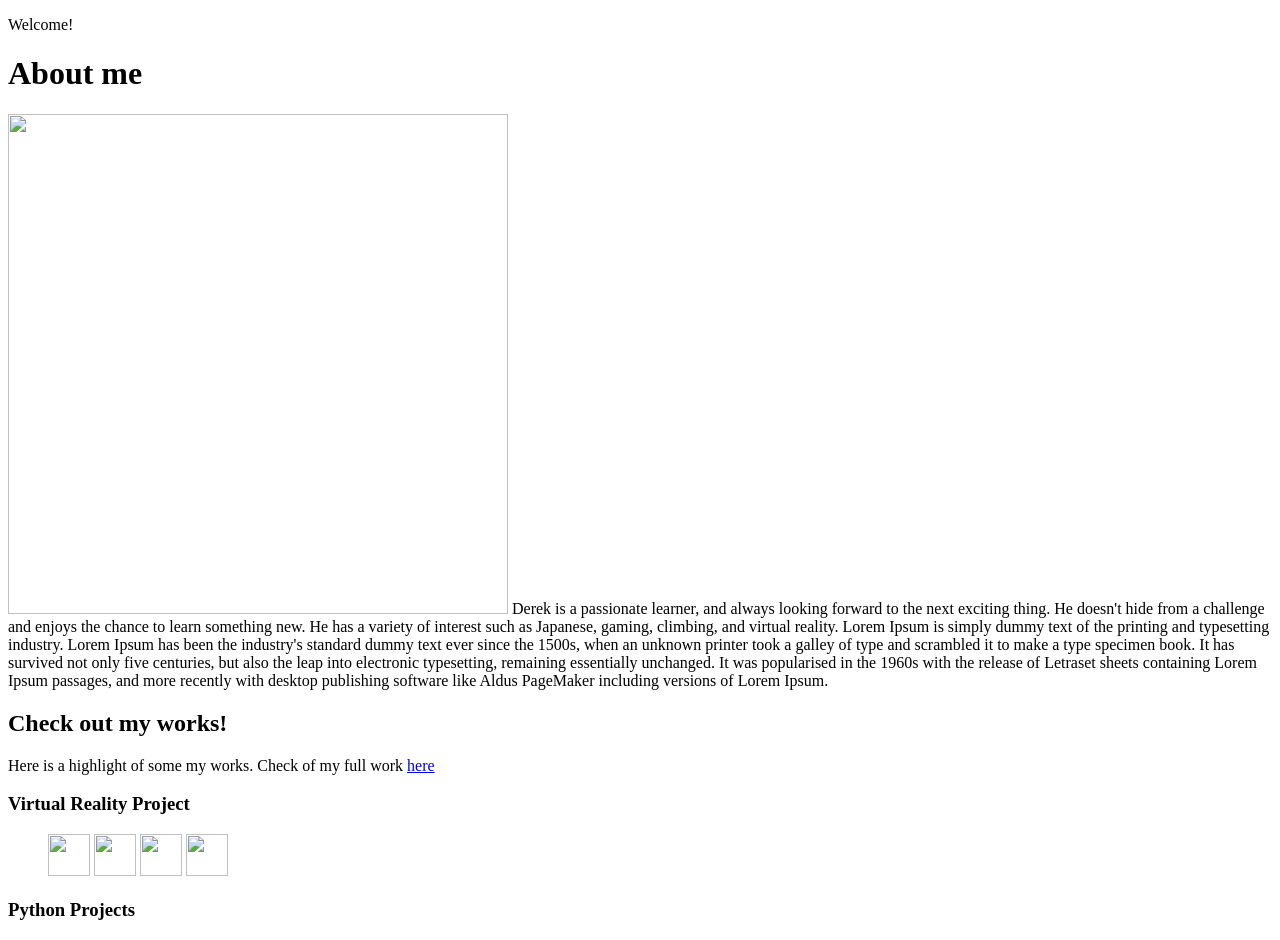
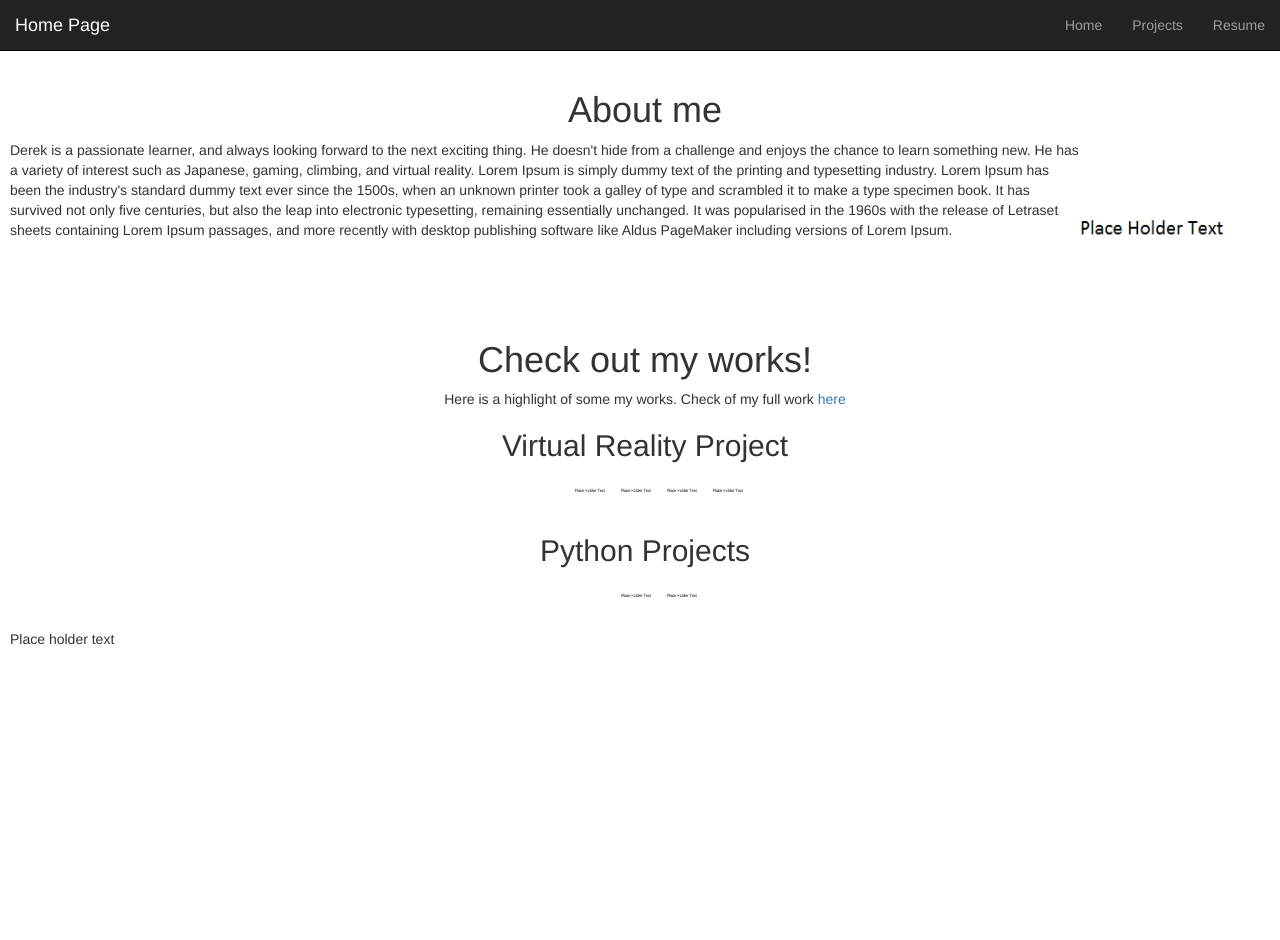
Before and after one commit to dataxerik/my_website, a Django app: page / in a window 1280 px wide. Shown: the top 940 px of the page. After the commit the page ends 645 px from the top, so only its background shows below. Run offline with Django 3.2, Linux system fonts and the light colour scheme; some libraries are stand-ins or nearby versions.

Commit message:
added project section and about section to home page, added nwe style sheet and js for home page

```diff
--- a/home/static/home/css/home.css
+++ b/home/static/home/css/home.css
@@ -1,5 +1,15 @@
-#VRWorks img {
+#About img {
+    float: right;
+}
 
+#Projects{
+    clear: both;
+    text-align: center;
+}
+
+#content {
+    padding-top: 70px;
+    margin-left: 10px;
 }
 
 #PythonWorks li, #VRWorks li{
@@ -15,6 +25,6 @@
     display:none
 }
 
-.showDesc{
-
+h1 {
+    text-align: center;
 }
--- /dev/null
+++ b/home/templates/home/base_header.html
@@ -0,0 +1,34 @@
+<!DOCTYPE html>
+<html lang="en">
+  <head>
+    <!-- The above 3 meta tags *must* come first in the head; any other head content must come *after* these tags -->
+    <title>{% block title %}Homepage{% endblock %}</title>
+    <link href="https://fonts.googleapis.com/css?family=Open+Sans" rel="stylesheet">
+    <link rel="stylesheet" href="https://maxcdn.bootstrapcdn.com/bootstrap/3.3.7/css/bootstrap.min.css" integrity="sha384-BVYiiSIFeK1dGmJRAkycuHAHRg32OmUcww7on3RYdg4Va+PmSTsz/K68vbdEjh4u" crossorigin="anonymous">
+    {% load static %}
+    {% block unique_css %}{% endblock %}
+  </head>
+  <body>
+    <nav class="navbar navbar-inverse navbar-fixed-top">
+      <div class="container-fluid">
+        <div class="navbar-header">
+          <a class="navbar-brand" href="#">Home Page</a>
+        </div>
+        <div id="navbar" class="navbar-collapse collapse">
+          <ul class="nav navbar-nav navbar-right">
+            <li><a href="{% url 'wanikani:detail' %}">Home</a></li>
+            <li><a href="{% url 'wanikani:comparison' %}">Projects</a></li>
+            <li><a href="{% url 'wanikani:chart' %}">Resume</a></li>
+          </ul>
+        </div>
+      </div>
+    </nav>
+  <div id="content">
+    {% block content %}{% endblock %}
+  </div>
+  </body>
+  <script src="{% static 'wanikani/jquery-3.1.1.min.js' %}" chartset="utf-8">></script>
+  {% block unique_js %}
+  {% endblock %}
+
+</html>
--- a/home/templates/home/index.html
+++ b/home/templates/home/index.html
@@ -1,19 +1,19 @@
-<!DOCTYPE html>
-<html lang="en">
+{% extends "home/base_header.html" %}
 <head>
+    {% block unique_css %}
     {% load static %}
     <link href="{% static 'home/css/home.css' %}" rel="stylesheet">
     <meta charset="UTF-8">
     <title>Home Page</title>
-    <p>Welcome!</p>
+    {% endblock %}
 </head>
-<body>
-    <div>
+{% block content %}
+    <div id="About">
         <h1>About me</h1>
         <div>
 
             <p>
-                <img src="" height="500" width="500">
+                <img src="{% static 'home/pictures/PlaceHolder.png' %}" height="200" width="200">
                 Derek is a passionate learner, and always looking forward to the next exciting thing. He doesn't
             hide from a challenge and enjoys the chance to learn something new. He has a variety of interest such
             as Japanese, gaming, climbing, and virtual reality.
@@ -23,17 +23,17 @@
             </p>
         </div>
     </div>
-    <div>
-        <h2>Check out my works!</h2>
-        <p>Here is a highlight of some my works. Check of my full work <a href="#">here</a></p>
+    <div id="Projects">
+        <h1>Check out my works!</h1>
+        <p>Here is a highlight of some my works. Check of my full work <a href="{% url 'projects.html' %}">here</a></p>
         <div id="VRWorks" class="Works">
-            <h3>Virtual Reality Project</h3>
+            <h2>Virtual Reality Project</h2>
 
                 <ul>
-                    <li id="UdacityCarnival"><a href="#"><img src="" height="42" width ="42"></a></li>
-                    <li id="UdacityApartment"><a href="#"><img src="" height="42" width ="42"></a></li>
-                    <li id="UdacityMaze"><a href="#"><img src="" height="42" width = "42"></a></li>
-                    <li id="UdacityPuzzler"><a href="#"><img src="" height="42" width ="42"></a></li>
+                    <li id="UdacityCarnival"><a href="#"><img src="{% static 'home/pictures/PlaceHolder.png' %}" height="42" width ="42"></a></li>
+                    <li id="UdacityApartment"><a href="#"><img src="{% static 'home/pictures/PlaceHolder.png' %}" height="42" width ="42"></a></li>
+                    <li id="UdacityMaze"><a href="#"><img src="{% static 'home/pictures/PlaceHolder.png' %}" height="42" width = "42"></a></li>
+                    <li id="UdacityPuzzler"><a href="#"><img src="{% static 'home/pictures/PlaceHolder.png' %}" height="42" width ="42"></a></li>
                 </ul>
         </div>
         <div id="VRWorksDesc" class="Desc">
@@ -44,10 +44,10 @@
             <p id="UdacityPuzzlerDesc">test</p>
         </div>
         <div id="PythonWorks"  class="Works">
-            <h3>Python Projects</h3>
+            <h2>Python Projects</h2>
                 <ul>
-                     <li id="TutorialPolls"><a href="{% url 'polls:index' %}"><img src="" height="42" width="42"></a></li>
-                     <li id="WaniKaniProject"><a href="{% url 'wanikani:index' %}"><img src="" height="42" width="42"></a></li>
+                     <li id="TutorialPolls"><a href="{% url 'polls:index' %}"><img src="{% static 'home/pictures/PlaceHolder.png' %}" height="42" width="42"></a></li>
+                     <li id="WaniKaniProject"><a href="{% url 'wanikani:index' %}"><img src="{% static 'home/pictures/PlaceHolder.png' %}" height="42" width="42"></a></li>
                 </ul>
         </div>
         <div class="Desc">
@@ -55,7 +55,12 @@
             <p id="WaniKaniProjectDesc">test5</p>
         </div>
     </div>
-</body>
+    <div id="footer">
+        <p>Place holder text</p>
+    </div>
+{% endblock %}
+{% block unique_js %}
+{{ block.super }}
 <script src="{% static 'wanikani/jquery-3.1.1.min.js' %}" chartset="utf-8">></script>
 <script src="{% static 'home/js/home.js' %}"  rel="script"></script>
-</html>
+{% endblock %}
--- a/home/urls.py
+++ b/home/urls.py
@@ -1,7 +1,9 @@
 from django.conf.urls import include, url
+from django.views.generic import TemplateView
 from . import views
 
-
+app_name='home'
 urlpatterns = [
     url(r'^$', views.index, name='index'),
+    url(r'projects/$', TemplateView.as_view(template_name='projects.html')),
 ]
```
Also changed, not shown: home/templates/home/projects.html (added, +10 -0 lines), home/static/home/pictures/PlaceHolder.png (added).
